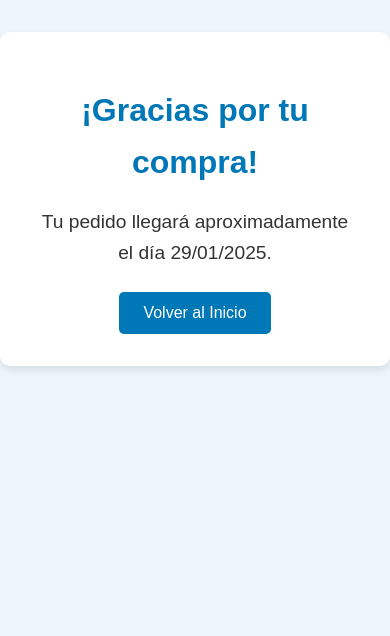
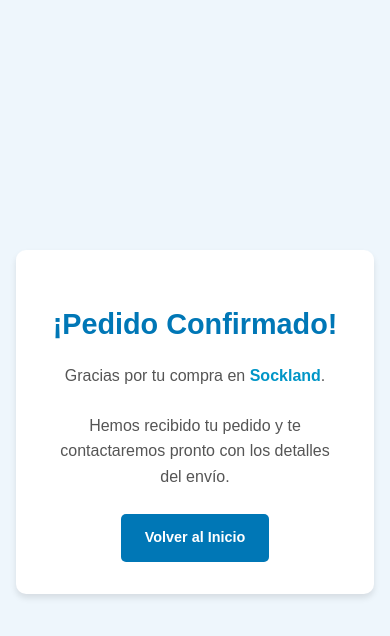
Before and after one commit to Sockland/sockland.github.io, a plain HTML site: page pedido.html in a window 390 px wide. Drawn offline with Linux system fonts and the light colour scheme.

Commit message:
Actualizado

```diff
--- a/pedido.html
+++ b/pedido.html
@@ -3,29 +3,35 @@
 <head>
     <meta charset="UTF-8">
     <meta name="viewport" content="width=device-width, initial-scale=1.0">
-    <meta name="description" content="Confirmación del pedido realizado en Sockland">
-    <title>Confirmación de Pedido</title>
+    <meta name="description" content="Confirmación de pedido en Sockland.">
+    <title>Pedido Confirmado</title>
     <style>
         body {
             font-family: Arial, sans-serif;
             line-height: 1.6;
             margin: 0;
             padding: 0;
+            color: #333;
             background-color: #eef6fc;
-            color: #333;
-        }
-
-        .container {
-            max-width: 600px;
-            margin: 2rem auto;
-            background: #ffffff;
-            padding: 2rem;
-            border-radius: 10px;
-            box-shadow: 0 4px 8px rgba(0, 0, 0, 0.1);
+            display: flex;
+            justify-content: center;
+            align-items: center;
+            min-height: 100vh;
             text-align: center;
         }
 
+        .confirmation-container {
+            background-color: white;
+            padding: 2rem;
+            border-radius: 10px;
+            box-shadow: 0 4px 6px rgba(0, 0, 0, 0.1);
+            max-width: 480px;
+            width: 100%;
+            margin: 1rem;
+        }
+
         h1 {
+            font-size: 2rem;
             color: #0077b6;
             margin-bottom: 1rem;
         }
@@ -33,61 +39,52 @@
         p {
             font-size: 1.2rem;
             margin-bottom: 1.5rem;
+            color: #555;
         }
 
-        button {
+        .thank-you {
+            font-weight: bold;
+            color: #0096c7;
+        }
+
+        a {
             display: inline-block;
-            padding: 0.75rem 1.5rem;
+            padding: 0.8rem 1.5rem;
             background-color: #0077b6;
             color: white;
-            border: none;
+            text-decoration: none;
             border-radius: 5px;
+            transition: background-color 0.3s, transform 0.2s;
             font-size: 1rem;
-            cursor: pointer;
-            transition: background-color 0.3s;
-            text-decoration: none;
+            font-weight: bold;
         }
 
-        button:hover {
+        a:hover {
             background-color: #005f99;
+            transform: scale(1.05);
+        }
+
+        @media (max-width: 480px) {
+            h1 {
+                font-size: 1.8rem;
+            }
+
+            p {
+                font-size: 1rem;
+            }
+
+            a {
+                font-size: 0.9rem;
+            }
         }
     </style>
-    <script>
-        function calcularFechaEntrega() {
-            const hoy = new Date();
-            let diasRestantes = 3;
-
-            while (diasRestantes > 0) {
-                hoy.setDate(hoy.getDate() + 1);
-                const diaSemana = hoy.getDay();
-                // 0 = Domingo, 6 = Sábado
-                if (diaSemana !== 0 && diaSemana !== 6) {
-                    diasRestantes--;
-                }
-            }
-
-            const dia = hoy.getDate().toString().padStart(2, '0');
-            const mes = (hoy.getMonth() + 1).toString().padStart(2, '0');
-            const anio = hoy.getFullYear();
-
-            return `Tu pedido llegará aproximadamente el día ${dia}/${mes}/${anio}.`;
-        }
-
-        window.onload = function() {
-            const mensaje = calcularFechaEntrega();
-            document.getElementById('mensaje-confirmacion').textContent = mensaje;
-        };
-
-        function volverInicio() {
-            window.location.href = 'index.html';
-        }
-    </script>
 </head>
 <body>
-    <div class="container">
-        <h1>¡Gracias por tu compra!</h1>
-        <p id="mensaje-confirmacion">Cargando información del pedido...</p>
-        <button onclick="volverInicio()">Volver al Inicio</button>
+    <div class="confirmation-container">
+        <h1>¡Pedido Confirmado!</h1>
+        <p>Gracias por tu compra en <span class="thank-you">Sockland</span>.</p>
+        <p>Hemos recibido tu pedido y te contactaremos pronto con los detalles del envío.</p>
+        <a href="index.html">Volver al Inicio</a>
     </div>
 </body>
 </html>
```
Also changed, not shown: formulario.html (+48 -4 lines).
